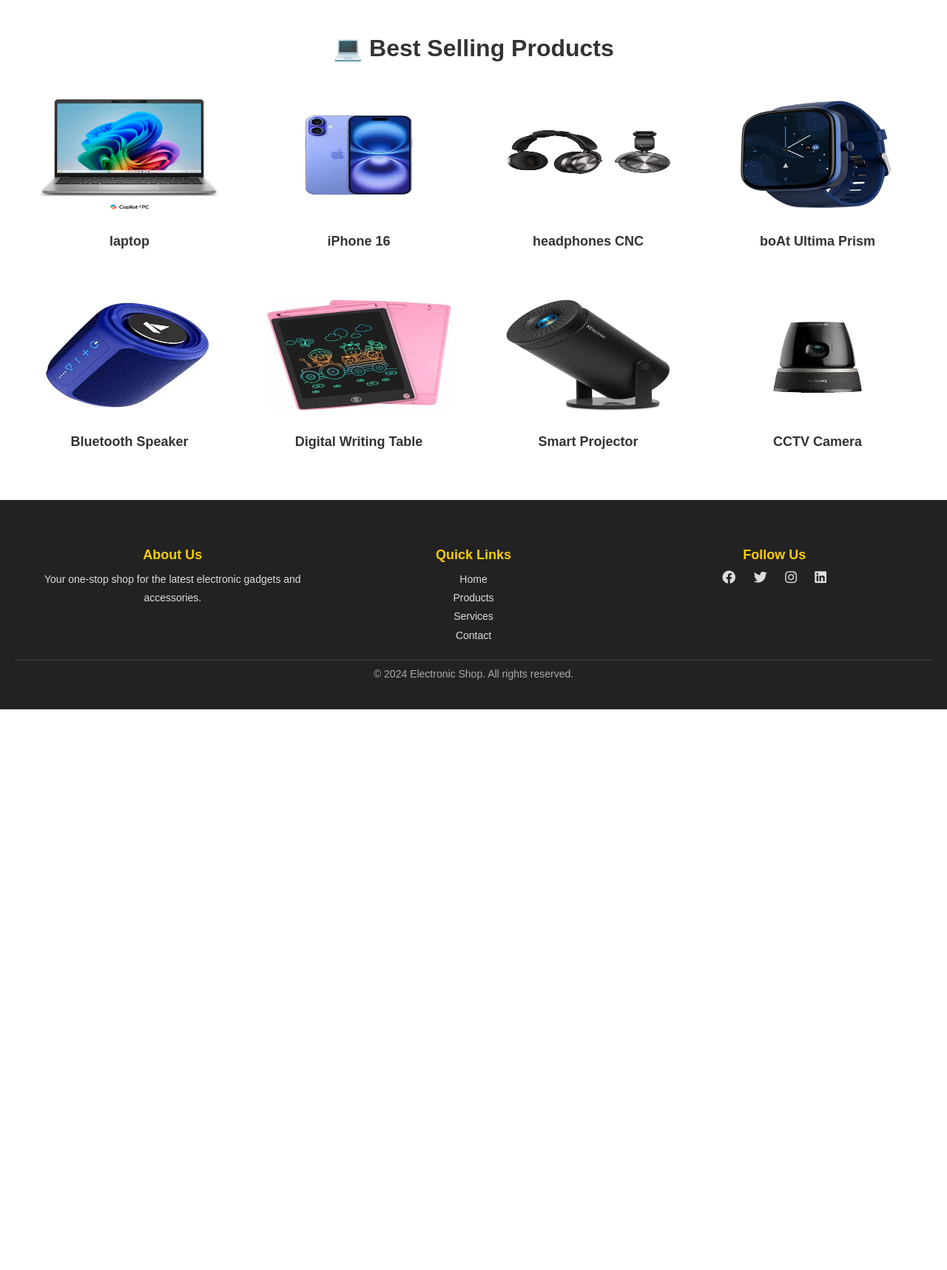
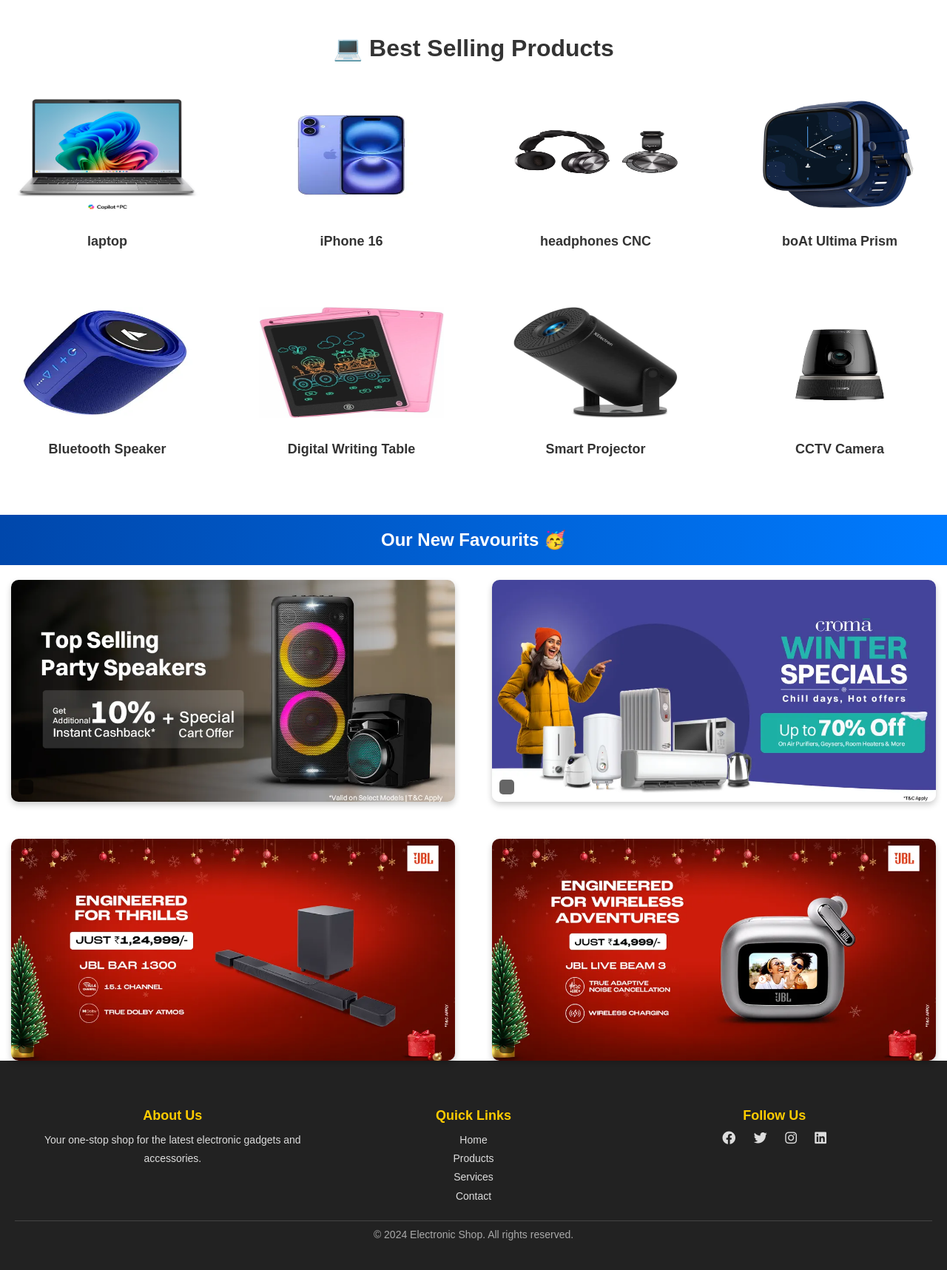
Before and after one commit to rutuja091/online-electronic-shop, a PHP site: page / in a window 1280 px wide. Shown: the part 566-2283 px from the top of the page at 74% size. Before the commit the page ends 1525 px from the top, so only its background shows below. Run offline with PHP 8.4, Linux system fonts and the light colour scheme.

Commit message:
add card offer

```diff
--- a/index.css
+++ b/index.css
@@ -212,9 +212,10 @@ body {
   .card-container {
     display: flex;
     /* flex-wrap: wrap; */
-    gap: 60px;
+    gap: 80px;
     justify-content: center;
-    margin-bottom: 40px;
+    margin-bottom: 50px;
+
   }
 
   .card {
@@ -246,3 +247,77 @@ body {
     color: #333;
     padding: 10px 0;
   }
+
+
+
+
+
+
+  .mainhead {
+
+    display: flex;
+    justify-content: center;
+    align-items: center;
+   /* Optional background color */
+  }
+   .centered-headings {
+    background:linear-gradient(to right, #0047ab, #007bff); /* Gray background */
+    padding: 20px 40px;
+    width: 100%;
+    text-align: center; /* Centers text within the div */
+    margin-bottom: 20px;
+  }
+
+  .centered-headingsh1 {
+    margin: 0;
+    color: white;
+    font-size: 24px;
+  }
+
+
+
+
+
+
+
+  .cards-container {
+    display: flex;
+    gap: 50px;
+    justify-content: center;
+    flex-wrap: wrap;
+  }
+
+  .cards {
+    position: relative;
+    width: 600px;
+    height: 300px;
+    overflow: hidden;
+    border-radius: 10px;
+    box-shadow: 0 4px 8px rgba(0, 0, 0, 0.2);
+  }
+
+  .cards img {
+    width: 100%;
+    height: 100%;
+    object-fit: cover;
+  }
+
+  .cards-text {
+    position: absolute;
+    bottom: 10px;
+    left: 10px;
+    color: white;
+    background-color: rgba(0, 0, 0, 0.6);
+    padding: 10px;
+    border-radius: 5px;
+  }
+
+  .cards-text h3 {
+    margin: 0;
+    font-size: 18px;
+  }
+
+  .cards-text p {
+    margin: 5px 0 0;
+    font-size: 14px;
+  }
--- a/index.html
+++ b/index.html
@@ -100,6 +100,48 @@
           </div>
 
 
+           <div class="mainhead">
+          <div class="centered-headings">
+            <h1 class="centered-headingsh1">Our New Favourits 🥳</h1>
+          </div>
+          </div>
+
+
+          <div class="cards-container">
+            <div class="cards">
+              <img src="Images/Index/fav1.jpg" alt="Top Selling Party Speakers">
+              <div class="cards-text">
+                <!-- <h3>Top Selling Party Speakers</h3>
+                <p>Get Additional 10% Instant Cashback + Special Cart Offer</p> -->
+              </div>
+            </div>
+            <div class="cards">
+              <img src="Images/Index/fav2.jpg" alt="Winter Specials">
+              <div class="cards-text">
+                <!-- <h3>Croma Winter Specials</h3>
+                <p>Up to 70% Off on Air Purifiers, Geysers, and more</p> -->
+              </div>
+            </div>
+
+            <div class="cards">
+              <img src="Images/Index/fav3.jpg" alt="Top Selling Party Speakers">
+              <div class="cards-text">
+                <!-- <h3>Top Selling Party Speakers</h3>
+                <p>Get Additional 10% Instant Cashback + Special Cart Offer</p> -->
+              </div>
+            </div>
+            <div class="cards">
+              <img src="Images/Index/fav4.jpg" alt="Winter Specials">
+              <div class="cards-text">
+                <!-- <h3>Croma Winter Specials</h3>
+                <p>Up to 70% Off on Air Purifiers, Geysers, and more</p> -->
+              </div>
+            </div>
+          </div>
+
+
+
+
 
 
     </main>
```
Also changed, not shown: Images/Index/fav1.jpg (added), Images/Index/fav2.jpg (added), Images/Index/fav3.jpg (added), Images/Index/fav4.jpg (added).
